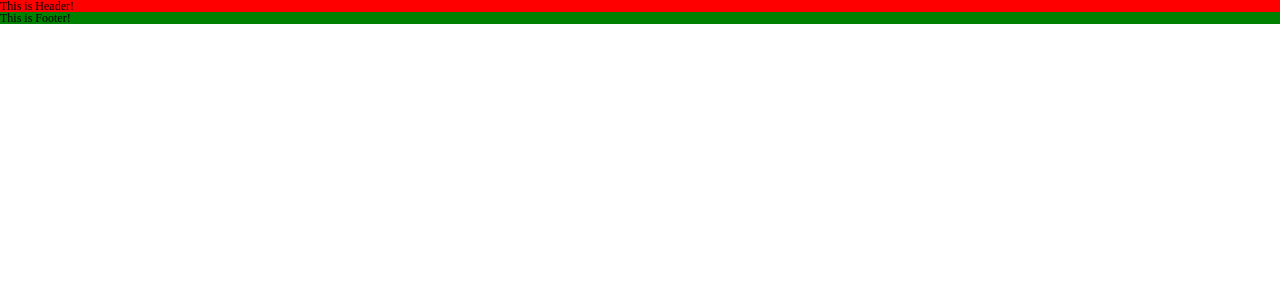
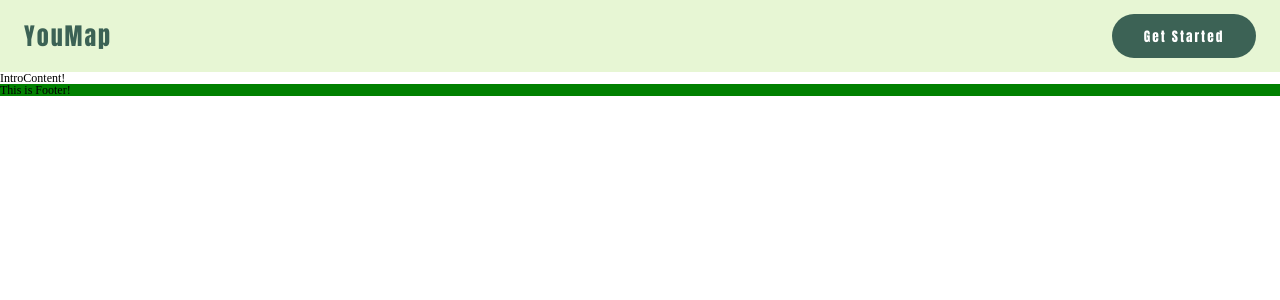
Before and after one commit to You-Map/You-Map, a React (Create React App) app in the folder FE/: page / in a window 1280 px wide. Shown: the top 300 px of the page. Built offline with nearby package versions, Linux system fonts and the light colour scheme.

Commit message:
IntroPage Header Completed

```diff
--- a/FE/src/components/Header.jsx
+++ b/FE/src/components/Header.jsx
@@ -1,12 +1,47 @@
 import styled from "styled-components";
+import { palette } from "../style/palette";
 
 const Header = () => {
-  return <HeaderContainer>This is Header!</HeaderContainer>;
+  return (
+    <HeaderContainer>
+      <HeaderLogo>YouMap</HeaderLogo>
+      <HeaderButton>Get Started</HeaderButton>
+    </HeaderContainer>
+  );
 };
 
 const HeaderContainer = styled.header`
   width: 100%;
-  background-color: red;
+  height: 6rem;
+  background-color: ${palette.brand_lv1};
+
+  position: sticky;
+  display: flex;
+  justify-content: space-between;
+  align-items: center;
+`;
+
+const HeaderLogo = styled.div`
+  color: ${palette.brand_lv4};
+  font-size: 2rem;
+  font-weight: 900;
+  font-family: Impact;
+  letter-spacing: 2px;
+
+  margin-left: 2rem;
+`;
+
+const HeaderButton = styled.button`
+  background-color: ${palette.brand_lv4};
+  color: white;
+  font-family: Impact;
+  letter-spacing: 2px;
+
+  margin-right: 2rem;
+  border: none;
+  border-radius: 999px;
+  padding: 1rem;
+  width: 12rem;
 `;
 
 export default Header;
--- /dev/null
+++ b/FE/src/components/IntroContent.jsx
@@ -0,0 +1,5 @@
+const IntroContent = () => {
+  return <>IntroContent!</>;
+};
+
+export default IntroContent;
--- a/FE/src/pages/Intro.jsx
+++ b/FE/src/pages/Intro.jsx
@@ -2,11 +2,13 @@ import styled from "styled-components";
 
 import Header from "../components/Header";
 import Footer from "../components/Footer";
+import IntroContent from "../components/IntroContent";
 
 const Intro = () => {
   return (
     <IntroContainer>
       <Header />
+      <IntroContent />
       <Footer />
     </IntroContainer>
   );
```
